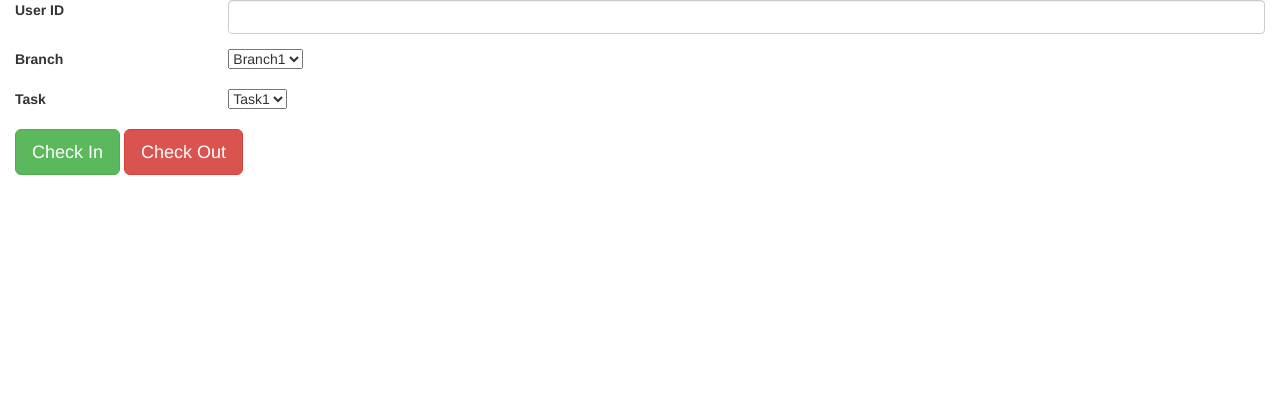
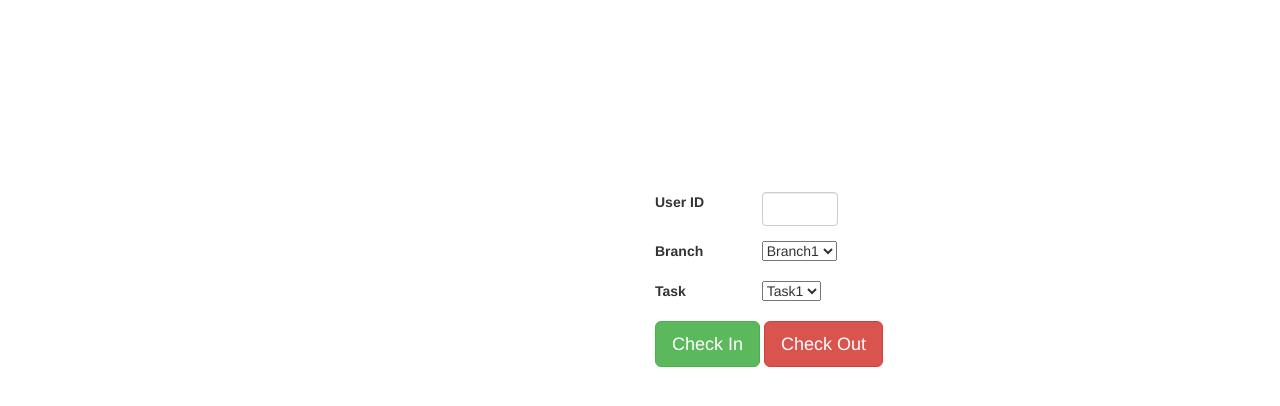
Before and after one commit to jacob-wadowski/givecamp2016-recovery-cafe, a Django app: page /timecard/ in a window 1280 px wide. Shown: the top 406 px of the page. Run offline with Django 3.2, Linux system fonts and the light colour scheme; some libraries are stand-ins or nearby versions.

Commit message:
style changes for volunteer clock in/out form

```diff
--- a/recoverycafe_timecard/timecard/templates/base.html
+++ b/recoverycafe_timecard/timecard/templates/base.html
@@ -10,7 +10,7 @@
 </head>
 
 <body>
-  <div class="container-fluid">
+  <div class="container col-sm-6 col-sm-offset-6" style="padding-top:15%">
     {% block content %}
     {% endblock %}
   </div>
--- a/recoverycafe_timecard/timecard/templates/volunteer.html
+++ b/recoverycafe_timecard/timecard/templates/volunteer.html
@@ -5,7 +5,7 @@
       {% csrf_token %}
       <div class="form-group">
         <label class="col-sm-2" for="userID">User ID</label>
-        <div class="col-sm-10">
+        <div class="col-sm-2">
           <input class="form-control" type="text" id="userID">
         </div>
       </div>
```
